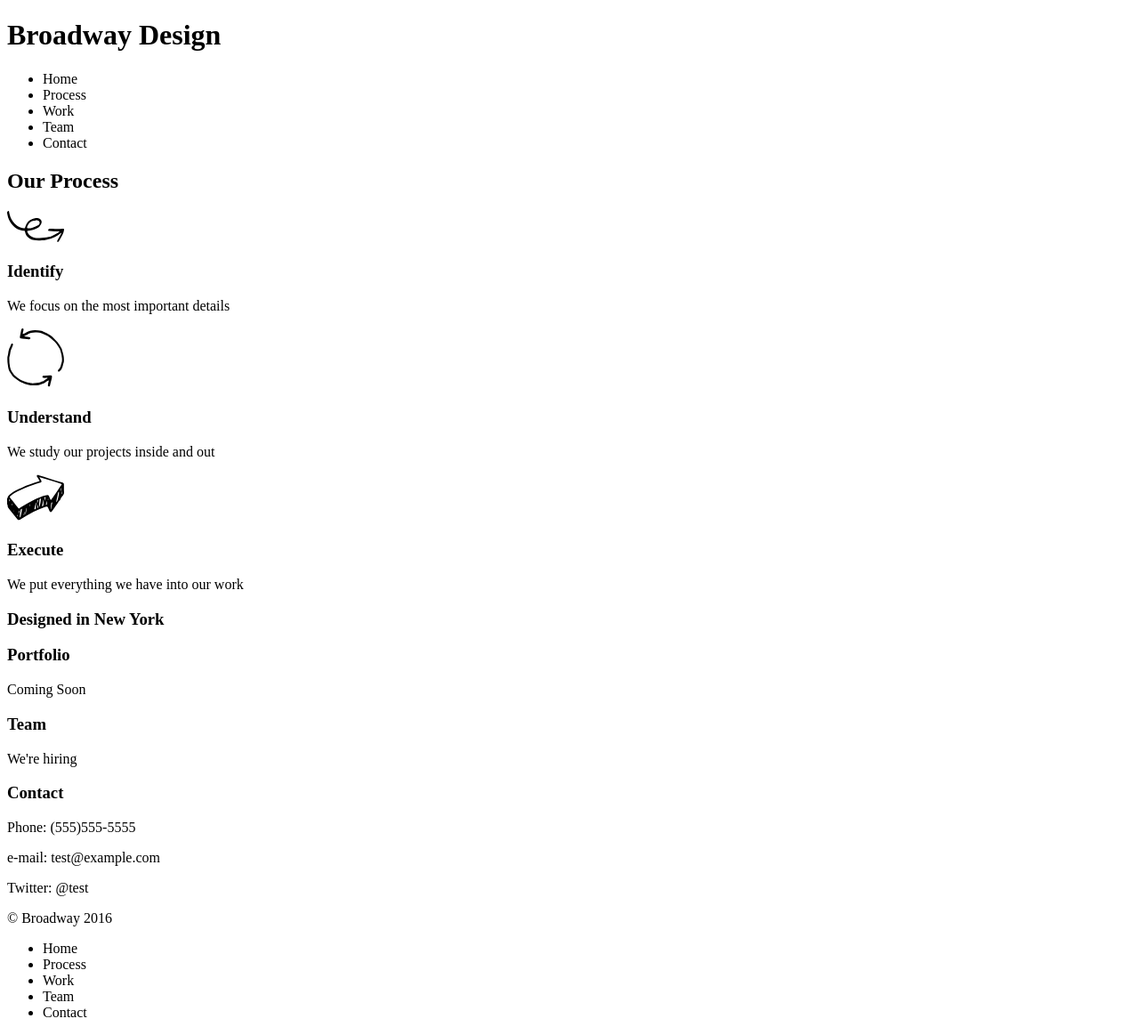
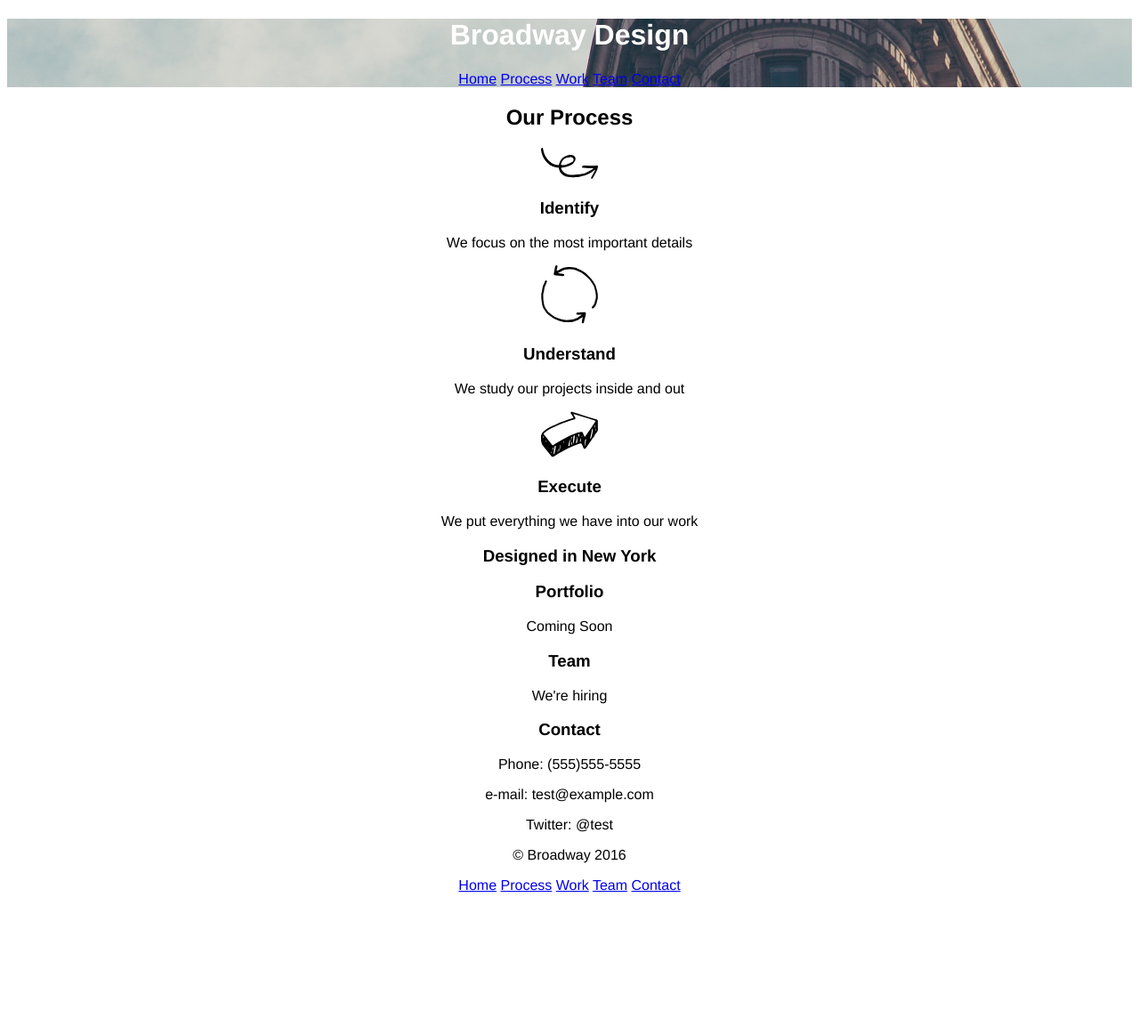
Before and after one commit to seb60/Broadway, a plain HTML site: page index.html in a window 1280 px wide. Shown: the whole page at 89% size. After the commit the page ends 1012 px from the top, so only its background shows below. Drawn offline with Linux system fonts and the light colour scheme.

Commit message:
Changed image name, update style and index files.

```diff
--- a/index.html
+++ b/index.html
@@ -9,6 +9,7 @@
         <title>Broadway Design</title>
         <meta name="description" content="">
         <meta name="viewport" content="width=device-width, initial-scale=1">
+        <link rel="stylesheet" type="text/css" href="./resources/css/styles.css">
     </head>
     <body>
         <!--[if lt IE 7]>
@@ -16,13 +17,13 @@
         <![endif]-->
         <div id="Head">
             <h1>Broadway Design</h1>
-            <ul>
-                <li>Home</li>
-                <li>Process</li>
-                <li>Work</li>
-                <li>Team</li>
-                <li>Contact</li>
-            </ul>
+            <nav id="Choices">
+                <a href="#Home">Home<a>
+                <a href="#Process">Process<a>
+                <a href="#Work">Work<a>
+                <a href="#Team">Team<a>
+                <a href="#Contact">Contact<a>
+            </nav>
         </div>
 
         <h2>Our Process</h2>
@@ -55,12 +56,12 @@
 
     <footer>
         <p>&copy Broadway 2016</p>
-           <ul id="foot">
-            <li>Home</li>
-            <li>Process</li>
-            <li>Work</li>
-            <li>Team</li>
-            <li>Contact</li>
-        </ul>
+        <nav id="Choices">
+            <a href="#Home">Home<a>
+            <a href="#Process">Process<a>
+            <a href="#Work">Work<a>
+            <a href="#Team">Team<a>
+            <a href="#Contact">Contact<a>
+        </nav>
     </footer>
 </html>
--- a/resources/css/styles.css
+++ b/resources/css/styles.css
@@ -0,0 +1,11 @@
+* {
+    font-family: Helvetica, Arial, sans-serif;
+    text-align: center;
+}
+
+#Head {
+    background-image: url("../images/flatiron_building.jpg");
+    color: white;
+    background-size: cover;
+    background-position: 50%, 50%;
+}
```
Also changed, not shown: resources/images/flatiron_building.jpg (added).
